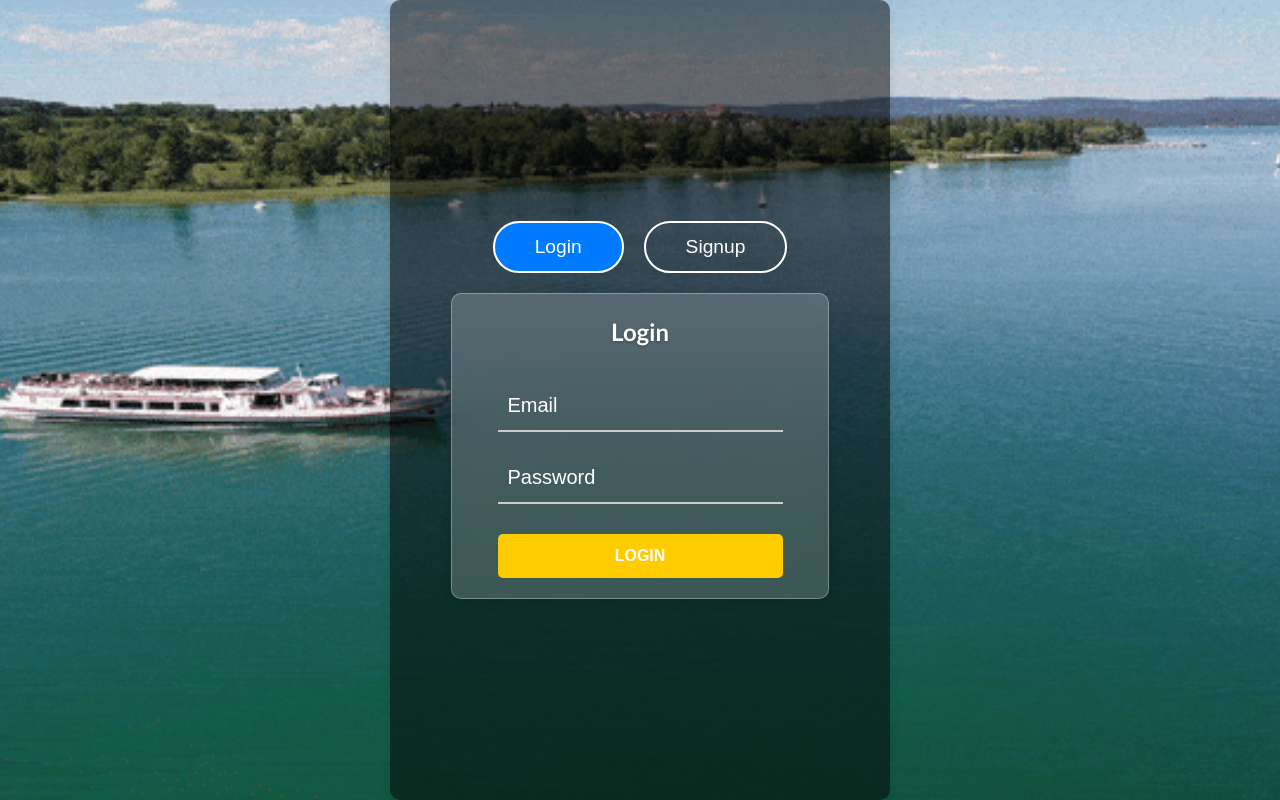
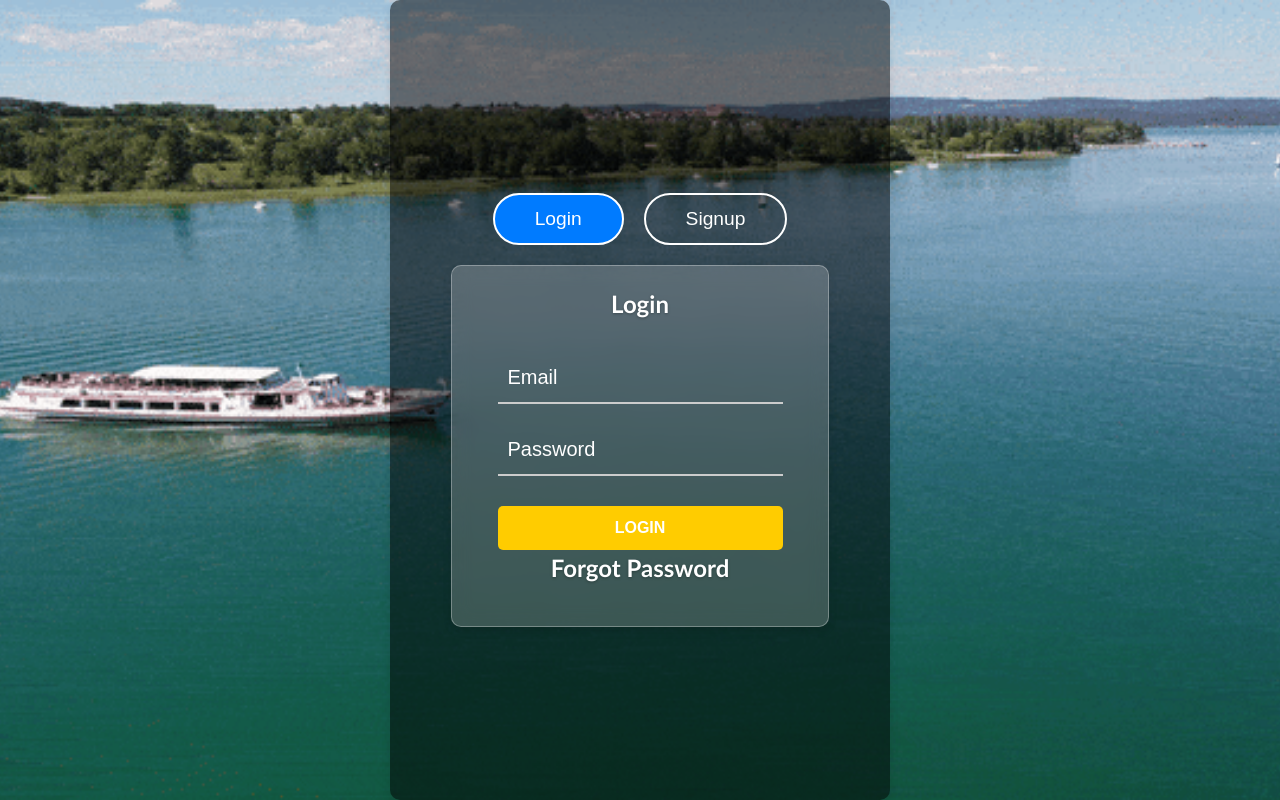
Before and after one commit to HarisAhmed777/hoolifront, a React (Vite) app: page /login in a window 1280 px wide. Built offline with nearby package versions, Linux system fonts and the light colour scheme.

Commit message:
messages

```diff
--- a/src/components/Login/login.jsx
+++ b/src/components/Login/login.jsx
@@ -46,7 +46,7 @@ function Login() {
                 <input className='form-control-both' onChange={(e) => setPassword(e.target.value)} placeholder='Password' type='password' />
                 {error && <p className="error-messagelogin text-danger">{error}</p>}
                 <button className='btn-login'>LOGIN</button>
-                {/* <Link to ="/forgotpassword"><p>Forgot Password</p></Link> */}
+                <Link to ="/forgotpassword"><p>Forgot Password</p></Link>
             </form>
         </div>
     );
```
